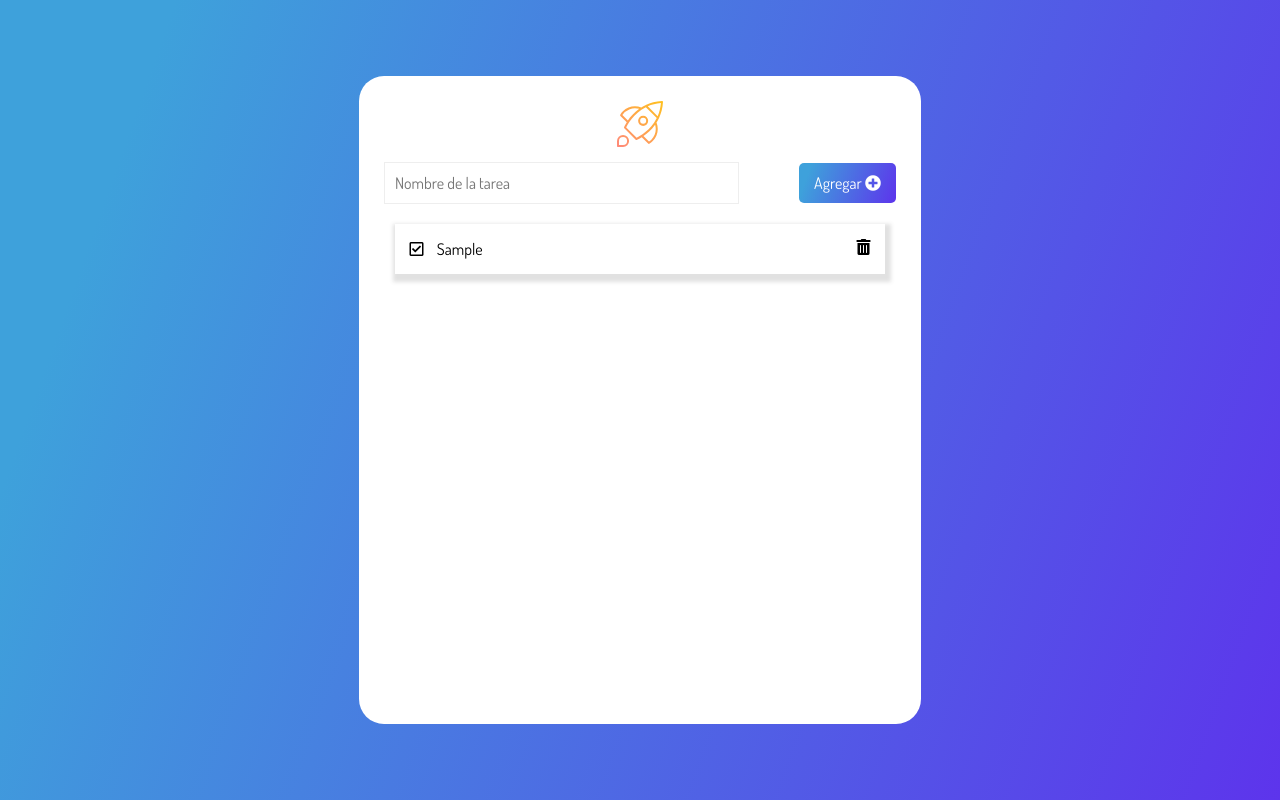
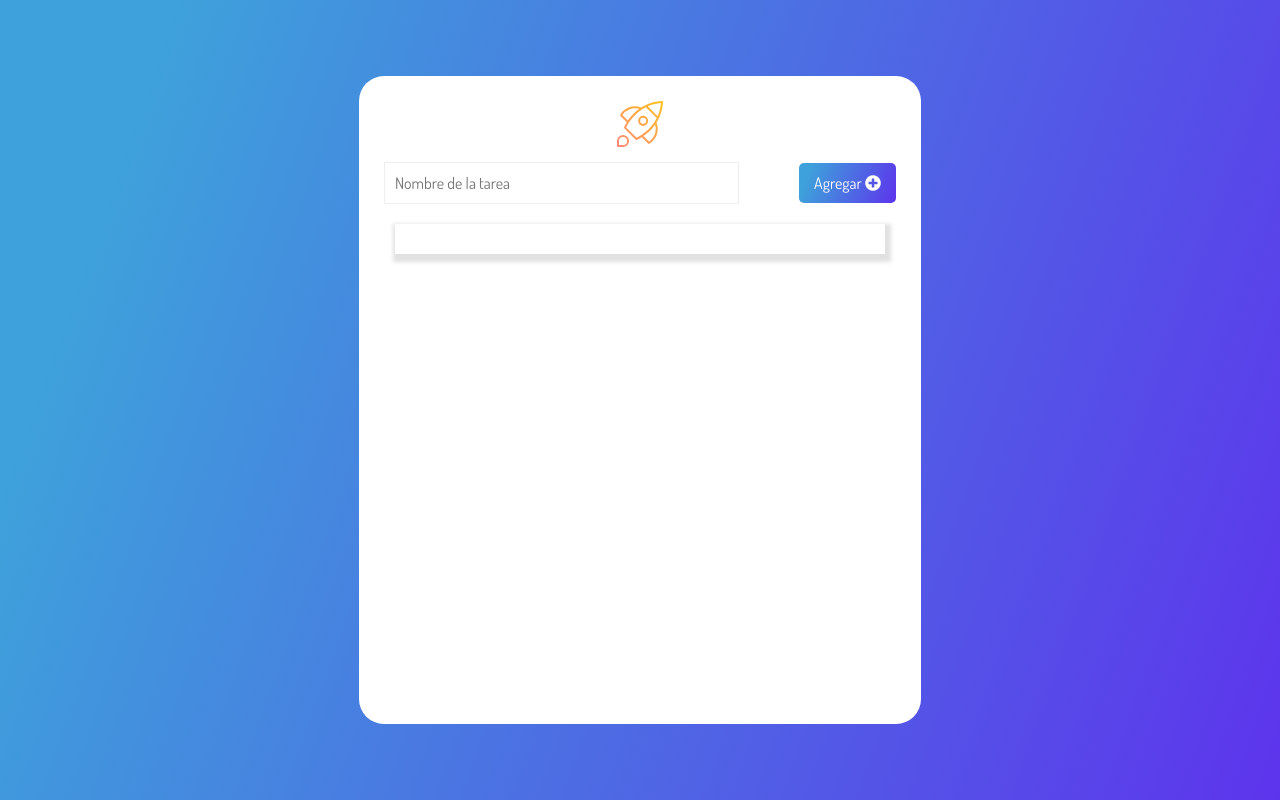
Before and after one commit to 01-AndySaldana/DOM, a plain HTML site: page index.html in a window 1280 px wide. Both pictures are taken after typing "Sample" into the empty fields and a click on the button "Agregar". Drawn offline with Linux system fonts and the light colour scheme.

Commit message:
actulizacion.17.32

```diff
--- a/index.html
+++ b/index.html
@@ -36,9 +36,7 @@
             </button>
           </form>
         </div>
-        <ul class="cardsList">
-          <li class="card" data-task>
-          </li>
+        <ul class="cardsList" data-list>
         </ul>
       </div>
     </main>
--- a/script.js
+++ b/script.js
@@ -5,18 +5,35 @@ const createTask = (evento) => {
     evento.preventDefault();
     const input = document.querySelector('[data-form-input]');
     const value = input.value;
-    const task = document.querySelector('[data-task]');
+    const list = document.querySelector("[data-list]")
+    const task = document.createElement("li");
+    task.classList.add('card')
     input.value = '';
     //backticks
-    const content = `<div>
-    <i class="far fa-check-square icon"></i>
-    <span class="task">${value}</span>
-    </div>
+    console.log(checkComplete());
+    const taskContent = document.createElement('div');
+    taskContent.appendChild(checkComplete());
+    const titleTask = document.createElement("span")
+    titleTask.classList.add('task')
+    titleTask.innerText = value;
+    taskContent.appendChild(titleTask);
+
+    const content = `
     <i class="fas fa-trash-alt trashIcon icon"></i>`;
-    task.innerHTML = content;
-    console.log(task);
+    task.appendChild = (taskContent);
+    list.appendChild(task)
+
+    console.log(content);
 };
 
 console.log(btn);
 //Arow functions or funciones anonimas
 btn.addEventListener('click', createTask);
+
+const checkComplete = () => {
+    const i = document.createElement("i")
+    i.classList.add("far")
+    i.classList.add("fa-check-square")
+    i.classList.add("icon")
+    return i
+}
```
